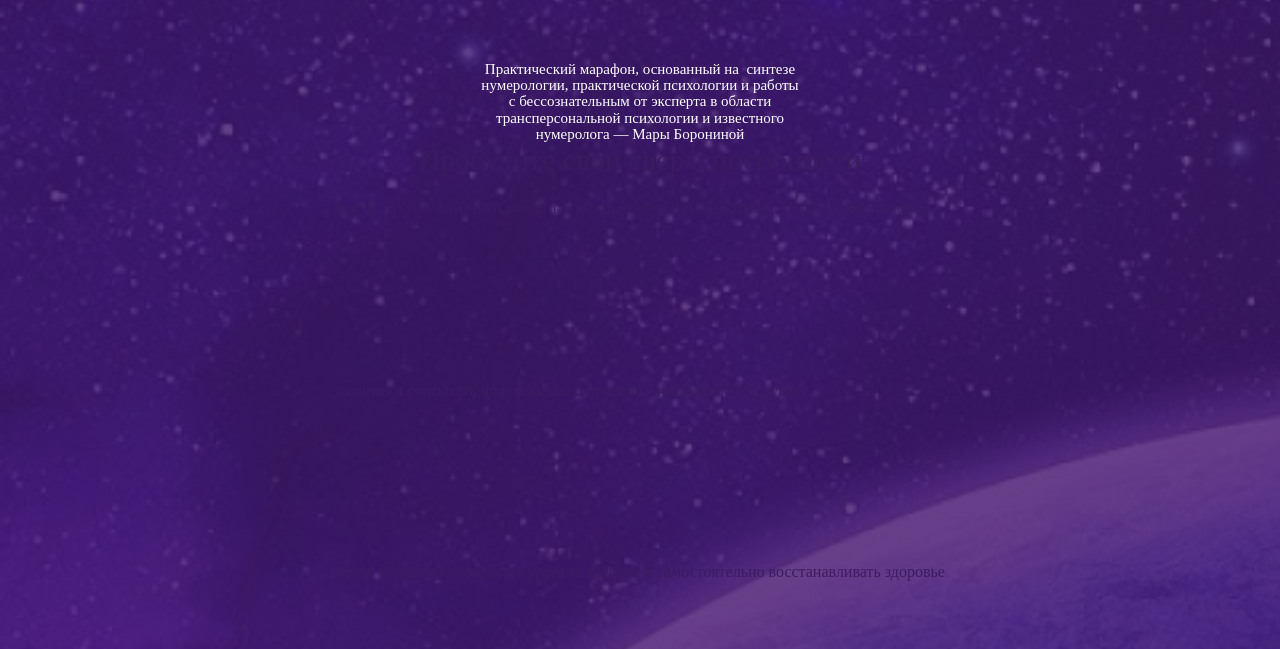
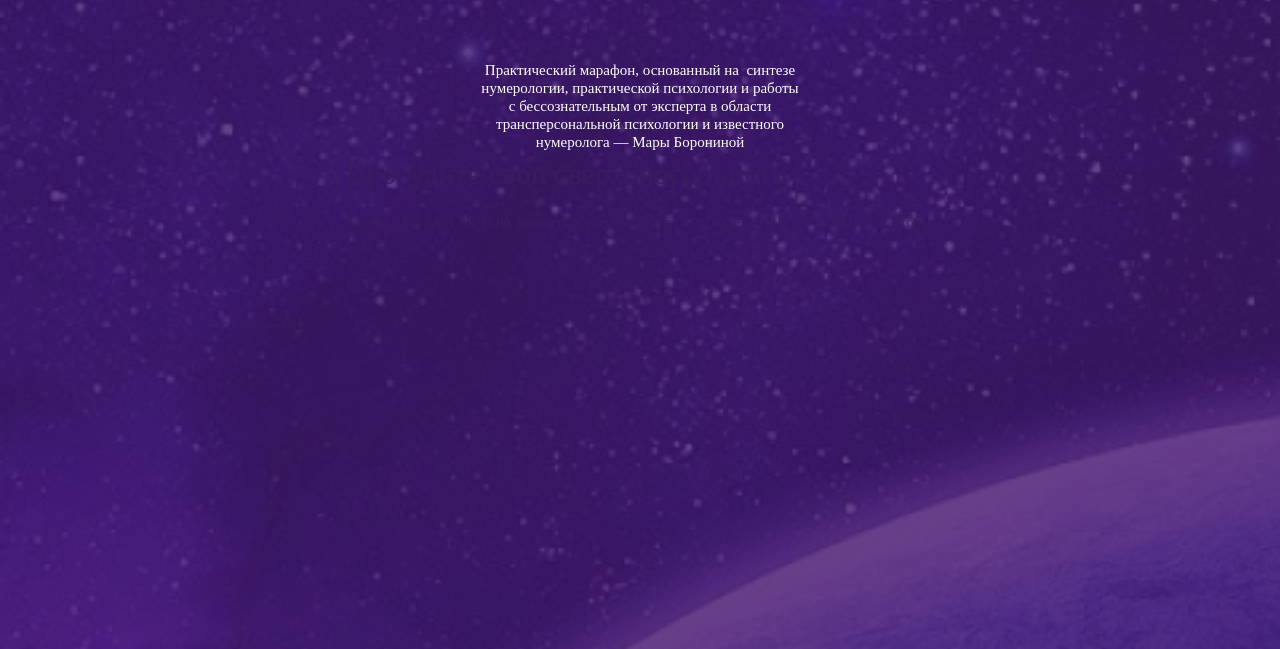
Before and after one commit to nikita1984/esoteric_One, a website: page index.html in a window 1280 px wide. Shown: the part 151-800 px from the top of the page. Drawn offline with nearby package versions, Linux system fonts and the light colour scheme; a web font is replaced by a local one.

Commit message:
html code for header writed: semantic-bugs fixed

```diff
--- a/index.html
+++ b/index.html
@@ -18,55 +18,57 @@
                     <div class="headerOne__logoBlock">
                         <img src="./images/logo.png" alt="logo.png" class="headerOne__aboutMeasure-logo">
                     </div>
-                    <p class="headerOne__aboutMeasure-text">Практический марафон, основанный на&nbsp;
+                    <h6 class="headerOne__aboutMeasure-text">Практический марафон, основанный на&nbsp;
                         синтезе нумерологии, практической психологии и&nbsp;работы с&nbsp;бессознательным
                         от&nbsp;эксперта в&nbsp;области трансперсональной психологии и&nbsp;известного
                         нумеролога&nbsp;&mdash; Мары Борониной
-                    </p>
-                </section>
-                <section class="headerOne__superpowers">
-                    <h1 class="headerOne__superpowers-title">Пробудите свои сверхспособности</h1>
-                    <hr>
+                    </h6>
                 </section>
                 <section class="sellingTxt">
+                    <h1 class="sellingTxt__superpowers-title">Пробудите свои сверхспособности</h1>
+
+                    <hr class="sellingTxt__hr"/>
                     <h4 class="sellingTxt__h4">
                         Как ВСЕГО ЗА&nbsp;3&nbsp;ВЕЧЕРА выявить и&nbsp;раскрыть свой ВРОЖДЁННЫЙ ПОТЕНЦИАЛ, чтобы:
                     </h4>
-                    <section class="sellingTxt__blanks-area">
+                    <!--
+                    <div class="sellingTxt__blanks-area">
                         <div class="sellingTxt__blank-block">
                             <canvas class="sellingTxt__blank-decor"></canvas>
                             <article class="sellingTxt__article">
-                                научиться считывать информацию о&nbsp;прошлом, настоящем и&nbsp;будущем
+                                <h6>научиться считывать информацию о&nbsp;прошлом, настоящем и&nbsp;будущем</h6>
                             </article>
                         </div>
                         <div class="sellingTxt__blank-block">
                             <canvas class="sellingTxt__blank-decor"></canvas>
                             <article class="sellingTxt__article">
-                                уметь мгновенно повышать уровень энергии и&nbsp;самостоятельно восстанавливать здоровье
+                                <h6>уметь мгновенно повышать уровень энергии и&nbsp;самостоятельно восстанавливать здоровье</h6>
                             </article>
                         </div>
                         <div class="sellingTxt__blank-block">
                             <canvas class="sellingTxt__blank-decor"></canvas>
                             <article class="sellingTxt__article">
-                                начать притягивать в&nbsp;свою жизнь нужные события, людей и&nbsp;большие деньги
+                                <h6>начать притягивать в&nbsp;свою жизнь нужные события, людей и&nbsp;большие деньги</h6>
                             </article>
                         </div>
-                    </section>
-                    <section class="timeAndPlace">
+                    </div>
+                    <div class="timeAndPlace">
                         <img class="timeAndPlace__icon" src="./images/timeAndPlace.svg" alt="timeAndPlace.svg">
                         <h6 class="timeAndPlace__infotext">21-23 сентября в&nbsp;15:00&nbsp;МСК&nbsp;|
                             Формат: онлайн по&nbsp;всему миру</h6>
-                    </section>
-                    <form action="">
-                        <input type="email" name="" id="" placeholder="Введите ваш e-mail">
+                    </div>
+                    <form action="sendInvite">
+                        <input type="email" name="email" placeholder="Введите ваш e-mail">
                         <button type="submit">Участвовать бесплатно!</button>
                         <p>Согласен получать письма от&nbsp;&laquo;Люмос&nbsp;22&raquo;</p>
                     </form>
-                    <section class="inviteTest">
+                    <div class="inviteTest">
                         <img class="inviteTest__icon" src="./images/inviteTest-icons.svg" alt="inviteTest-icons.svg">
                         <p class="inviteTest__text"></p>
-                    </section>
+                    </div>
+                    -->
                 </section>
+
         </header>
         <main>main</main>
         <footer>footer</footer>
```
